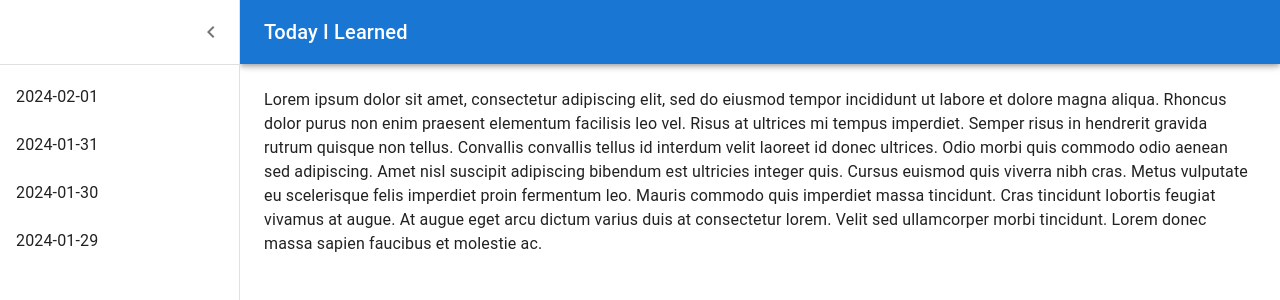
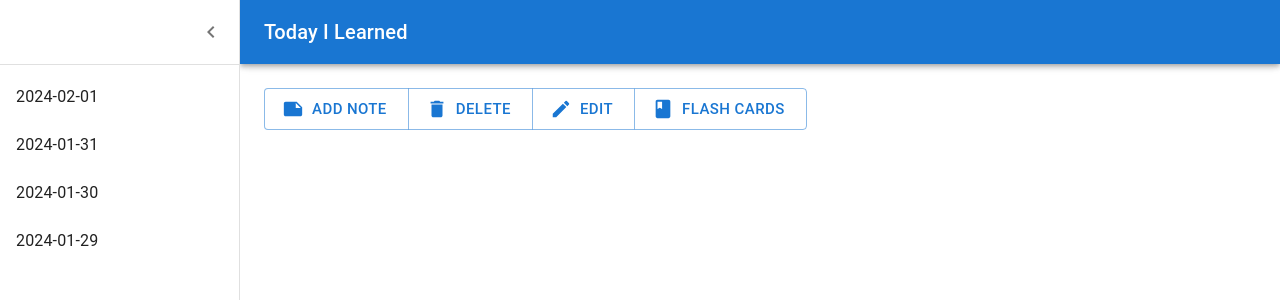
Before and after one commit to plzfday/oblivion, a Next.js app in the folder cortisol/: page /notes in a window 1280 px wide. Shown: the top 300 px of the page. Built offline with nearby package versions, Linux system fonts and the light colour scheme.

Commit message:
add: navigation

```diff
--- a/cortisol/src/app/components/Navigation.tsx
+++ b/cortisol/src/app/components/Navigation.tsx
@@ -1,22 +1,22 @@
-import { Box, Button } from "@mui/material";
+import { Box, Button, ButtonGroup } from "@mui/material";
 import EditIcon from "@mui/icons-material/Edit";
 import NoteIcon from "@mui/icons-material/Note";
 import BookIcon from "@mui/icons-material/Book";
 import React from "react";
-import DeleteButton from "../components/DeleteButton";
+import DeleteButton from "./DeleteButton";
 import EditButton from "./EditButton";
 
 export default function Navigation() {
   return (
-    <Box display="grid" gridTemplateColumns="repeat(4, 1fr)" gap={4}>
-      <Button variant="contained" startIcon={<NoteIcon />}>
+    <ButtonGroup size="large" variant="outlined" aria-label="Basic button group">
+      <Button startIcon={<NoteIcon />}>
         Add Note{" "}
       </Button>
       <DeleteButton />
       <EditButton />
-      <Button variant="contained" startIcon={<BookIcon />}>
+      <Button startIcon={<BookIcon />}>
         Flash Cards
       </Button>
-    </Box>
+    </ButtonGroup>
   );
 }
--- /dev/null
+++ b/cortisol/src/app/components/Note.tsx
@@ -0,0 +1,11 @@
+import { Box, Container, Grid, Input } from "@mui/material";
+import Navigation from "./Navigation";
+import Divider from "@mui/material/Divider";
+
+export default function Note() {
+  return (
+    <Box>
+      <Navigation />
+    </Box>
+  );
+}
--- a/cortisol/src/app/components/Sidebar.tsx
+++ b/cortisol/src/app/components/Sidebar.tsx
@@ -1,40 +1,41 @@
-'use client';
+"use client";
 
-import * as React from 'react';
-import { styled, useTheme } from '@mui/material/styles';
-import Box from '@mui/material/Box';
-import Drawer from '@mui/material/Drawer';
-import CssBaseline from '@mui/material/CssBaseline';
-import MuiAppBar, { AppBarProps as MuiAppBarProps } from '@mui/material/AppBar';
-import Toolbar from '@mui/material/Toolbar';
-import List from '@mui/material/List';
-import Typography from '@mui/material/Typography';
-import Divider from '@mui/material/Divider';
-import IconButton from '@mui/material/IconButton';
-import MenuIcon from '@mui/icons-material/Menu';
-import ChevronLeftIcon from '@mui/icons-material/ChevronLeft';
-import ChevronRightIcon from '@mui/icons-material/ChevronRight';
-import ListItem from '@mui/material/ListItem';
-import ListItemButton from '@mui/material/ListItemButton';
-import ListItemIcon from '@mui/material/ListItemIcon';
-import ListItemText from '@mui/material/ListItemText';
-import InboxIcon from '@mui/icons-material/MoveToInbox';
-import MailIcon from '@mui/icons-material/Mail';
+import * as React from "react";
+import { styled, useTheme } from "@mui/material/styles";
+import Box from "@mui/material/Box";
+import Drawer from "@mui/material/Drawer";
+import CssBaseline from "@mui/material/CssBaseline";
+import MuiAppBar, { AppBarProps as MuiAppBarProps } from "@mui/material/AppBar";
+import Toolbar from "@mui/material/Toolbar";
+import List from "@mui/material/List";
+import Typography from "@mui/material/Typography";
+import Divider from "@mui/material/Divider";
+import IconButton from "@mui/material/IconButton";
+import MenuIcon from "@mui/icons-material/Menu";
+import ChevronLeftIcon from "@mui/icons-material/ChevronLeft";
+import ChevronRightIcon from "@mui/icons-material/ChevronRight";
+import ListItem from "@mui/material/ListItem";
+import ListItemButton from "@mui/material/ListItemButton";
+import ListItemIcon from "@mui/material/ListItemIcon";
+import ListItemText from "@mui/material/ListItemText";
+import InboxIcon from "@mui/icons-material/MoveToInbox";
+import MailIcon from "@mui/icons-material/Mail";
+import Note from "./Note";
 
 const drawerWidth = 240;
 
-const Main = styled('main', { shouldForwardProp: (prop) => prop !== 'open' })<{
+const Main = styled("main", { shouldForwardProp: (prop) => prop !== "open" })<{
   open?: boolean;
 }>(({ theme, open }) => ({
   flexGrow: 1,
   padding: theme.spacing(3),
-  transition: theme.transitions.create('margin', {
+  transition: theme.transitions.create("margin", {
     easing: theme.transitions.easing.sharp,
     duration: theme.transitions.duration.leavingScreen,
   }),
   marginLeft: `-${drawerWidth}px`,
   ...(open && {
-    transition: theme.transitions.create('margin', {
+    transition: theme.transitions.create("margin", {
       easing: theme.transitions.easing.easeOut,
       duration: theme.transitions.duration.enteringScreen,
     }),
@@ -47,29 +48,29 @@ interface AppBarProps extends MuiAppBarProps {
 }
 
 const AppBar = styled(MuiAppBar, {
-  shouldForwardProp: (prop) => prop !== 'open',
+  shouldForwardProp: (prop) => prop !== "open",
 })<AppBarProps>(({ theme, open }) => ({
-  transition: theme.transitions.create(['margin', 'width'], {
+  transition: theme.transitions.create(["margin", "width"], {
     easing: theme.transitions.easing.sharp,
     duration: theme.transitions.duration.leavingScreen,
   }),
   ...(open && {
     width: `calc(100% - ${drawerWidth}px)`,
     marginLeft: `${drawerWidth}px`,
-    transition: theme.transitions.create(['margin', 'width'], {
+    transition: theme.transitions.create(["margin", "width"], {
       easing: theme.transitions.easing.easeOut,
       duration: theme.transitions.duration.enteringScreen,
     }),
   }),
 }));
 
-const DrawerHeader = styled('div')(({ theme }) => ({
-  display: 'flex',
-  alignItems: 'center',
+const DrawerHeader = styled("div")(({ theme }) => ({
+  display: "flex",
+  alignItems: "center",
   padding: theme.spacing(0, 1),
   // necessary for content to be below app bar
   ...theme.mixins.toolbar,
-  justifyContent: 'flex-end',
+  justifyContent: "flex-end",
 }));
 
 interface Props {
@@ -89,7 +90,7 @@ export default function PersistentDrawerLeft({ header }: Props) {
   };
 
   return (
-    <Box sx={{ display: 'flex' }}>
+    <Box sx={{ display: "flex" }}>
       <CssBaseline />
       <AppBar position="fixed" open={open}>
         <Toolbar>
@@ -98,7 +99,7 @@ export default function PersistentDrawerLeft({ header }: Props) {
             aria-label="open drawer"
             onClick={handleDrawerOpen}
             edge="start"
-            sx={{ mr: 2, ...(open && { display: 'none' }) }}
+            sx={{ mr: 2, ...(open && { display: "none" }) }}
           >
             <MenuIcon />
           </IconButton>
@@ -111,9 +112,9 @@ export default function PersistentDrawerLeft({ header }: Props) {
         sx={{
           width: drawerWidth,
           flexShrink: 0,
-          '& .MuiDrawer-paper': {
+          "& .MuiDrawer-paper": {
             width: drawerWidth,
-            boxSizing: 'border-box',
+            boxSizing: "border-box",
           },
         }}
         variant="persistent"
@@ -122,36 +123,29 @@ export default function PersistentDrawerLeft({ header }: Props) {
       >
         <DrawerHeader>
           <IconButton onClick={handleDrawerClose}>
-            {theme.direction === 'ltr' ? <ChevronLeftIcon /> : <ChevronRightIcon />}
+            {theme.direction === "ltr" ? (
+              <ChevronLeftIcon />
+            ) : (
+              <ChevronRightIcon />
+            )}
           </IconButton>
         </DrawerHeader>
         <Divider />
         <List>
-          {['2024-02-01', '2024-01-31', '2024-01-30', '2024-01-29'].map((text, index) => (
-            <ListItem key={text} disablePadding>
-              <ListItemButton>
-                <ListItemText primary={text} />
-              </ListItemButton>
-            </ListItem>
-          ))}
+          {["2024-02-01", "2024-01-31", "2024-01-30", "2024-01-29"].map(
+            (text, index) => (
+              <ListItem key={text} disablePadding>
+                <ListItemButton>
+                  <ListItemText primary={text} />
+                </ListItemButton>
+              </ListItem>
+            )
+          )}
         </List>
       </Drawer>
       <Main open={open}>
         <DrawerHeader />
-        <Typography paragraph>
-          Lorem ipsum dolor sit amet, consectetur adipiscing elit, sed do eiusmod
-          tempor incididunt ut labore et dolore magna aliqua. Rhoncus dolor purus non
-          enim praesent elementum facilisis leo vel. Risus at ultrices mi tempus
-          imperdiet. Semper risus in hendrerit gravida rutrum quisque non tellus.
-          Convallis convallis tellus id interdum velit laoreet id donec ultrices.
-          Odio morbi quis commodo odio aenean sed adipiscing. Amet nisl suscipit
-          adipiscing bibendum est ultricies integer quis. Cursus euismod quis viverra
-          nibh cras. Metus vulputate eu scelerisque felis imperdiet proin fermentum
-          leo. Mauris commodo quis imperdiet massa tincidunt. Cras tincidunt lobortis
-          feugiat vivamus at augue. At augue eget arcu dictum varius duis at
-          consectetur lorem. Velit sed ullamcorper morbi tincidunt. Lorem donec massa
-          sapien faucibus et molestie ac.
-        </Typography>
+        <Note />
       </Main>
     </Box>
   );
```
